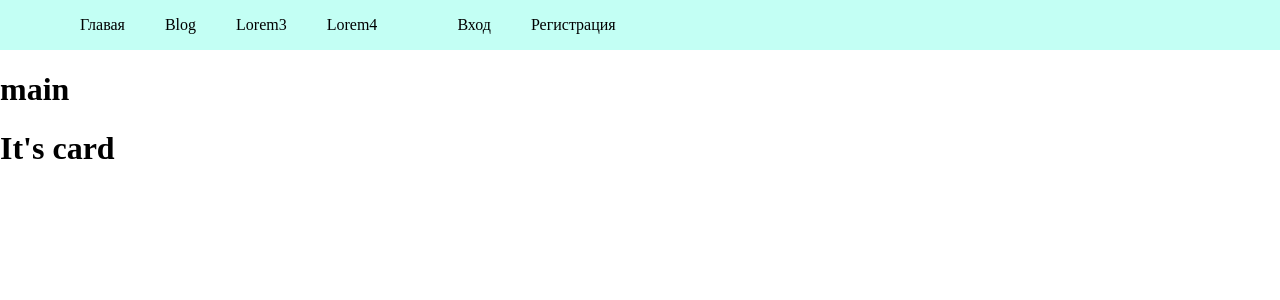
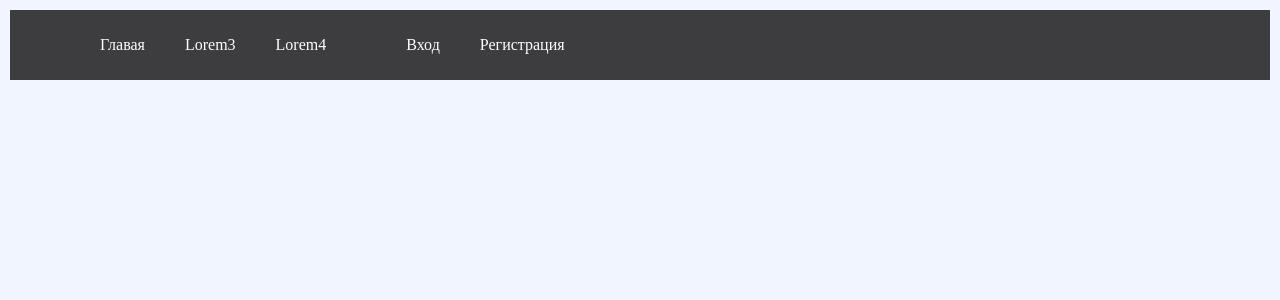
Before and after one commit to mitisit89/CookingNotesApp, a Flask app: page / in a window 1280 px wide. Shown: the top 300 px of the page. Run offline with Flask 2, Linux system fonts and the light colour scheme; data that the repository does not hold is empty.

Commit message:
мелкие изменения

```diff
--- a/app/static/css/style.css
+++ b/app/static/css/style.css
@@ -3,14 +3,14 @@
 }
 
 body {
-    background-color: inherit;
+    background-color: #f1f5ff;
     margin: 0;
 }
 
 a {
     text-decoration: none;
-    color: black;
-}
+      color:white;
+ }
 
 li {
     list-style-type: none;
@@ -29,9 +29,49 @@ li {
 .navigation {
     display: flex;
     flex-flow: row;
-    background-color: #c3fff4;
+    background-color: #3d3d3f;
+    color:white;
+    padding:10px;
+    margin:10px;
+    position:relative;
+
+
 }
+.nav-menu{
+display:flex;
+align-content: inherit;
+ align-item:center
+}
+
 
 .auth {
     display: flex;
+    align-content: space-between;
+    align-self: flex-end;
+
 }
+.nav-links{
+    display:flex
+    align-content: space-between;
+}
+.container{
+    display:flex;
+
+}
+.row{
+   display: flex;
+   flex: 1;
+  justify-content: space-around;
+  position:relative;
+flex-direction: column;
+padding:10px;
+margin:10px;
+background-color:#8fabf2;
+}
+.post-title{
+
+}
+.post_url{
+display:flex;
+align-items: center;
+}
--- a/app/templates/base.html
+++ b/app/templates/base.html
@@ -17,13 +17,10 @@
 <body>
 <header>
     <nav class="navigation">
+        <div class="nav-menu">
             <ul class="nav-list">
                 <li class="nav-link">
                     <a href="{{url_for('index')}}">Главая</a>
-            </li>
-
-            <li class="nav-link">
-                <a href="{{url_for('post.index')}}">Blog</a>
                 </li>
 
                 <li class="nav-link">
@@ -34,6 +31,7 @@
                     <a href="#">Lorem4</a>
                 </li>
             </ul>
+        </div>
         <div class="auth">
             <ul class="auth-list">
                 {%if current_user.is_anonymous: %}
--- a/app/templates/includes/post_card.html
+++ b/app/templates/includes/post_card.html
@@ -1 +1,3 @@
-<h1>It's card</h1>
+<h1 class="post_title">{{post.title}}</h1>
+<p class="post_body">{{post.body|capitalize|truncate(9, True)}}</p>
+<a class="post_url" href="{{url_for('post.index',slug=post.slug)}}">Подробнее</a>
--- a/app/templates/index.html
+++ b/app/templates/index.html
@@ -7,8 +7,11 @@
 
 
 {%block content%}
-<h1>main</h1>
+{%for post in posts%}
 <div class="row">
+
     {%include 'includes/post_card.html'%}
+
 </div>
+{%endfor%}
 {%endblock%}
```
Lines whose indentation alone changed are shown as unchanged.
